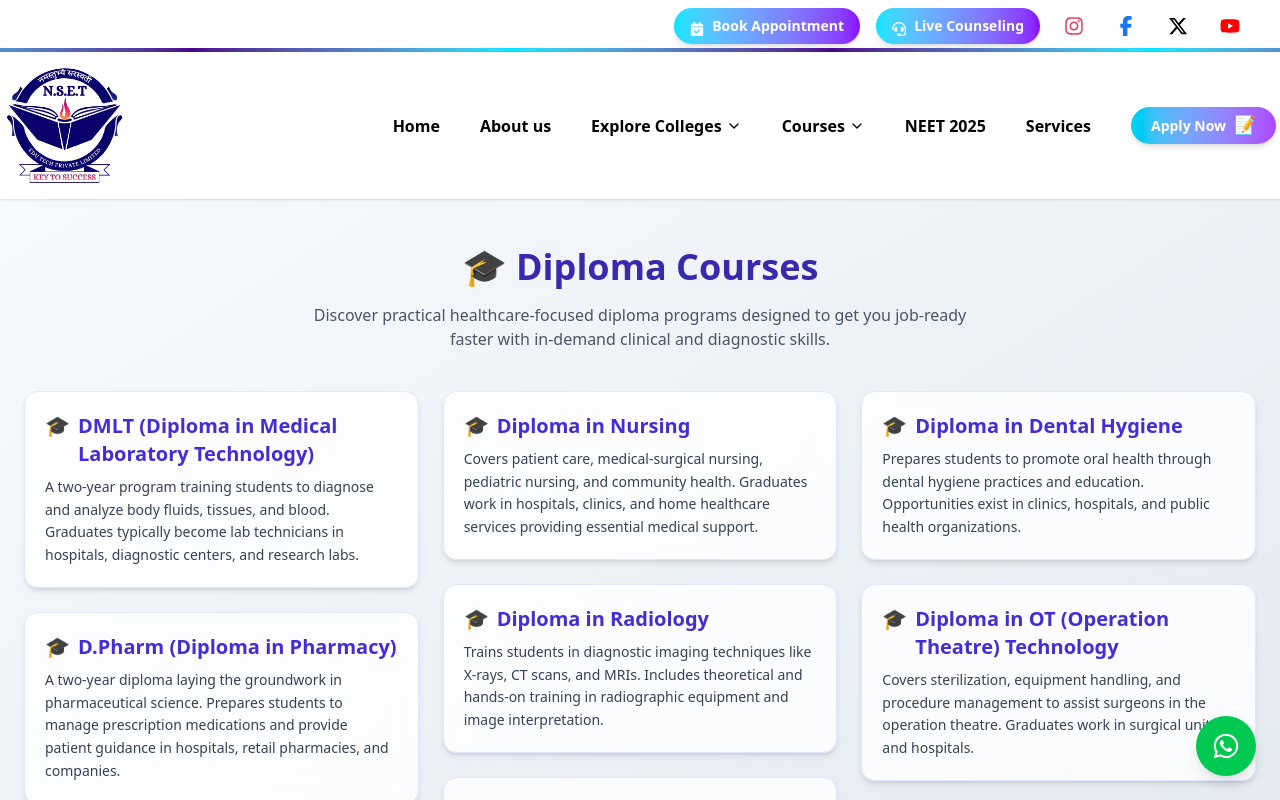
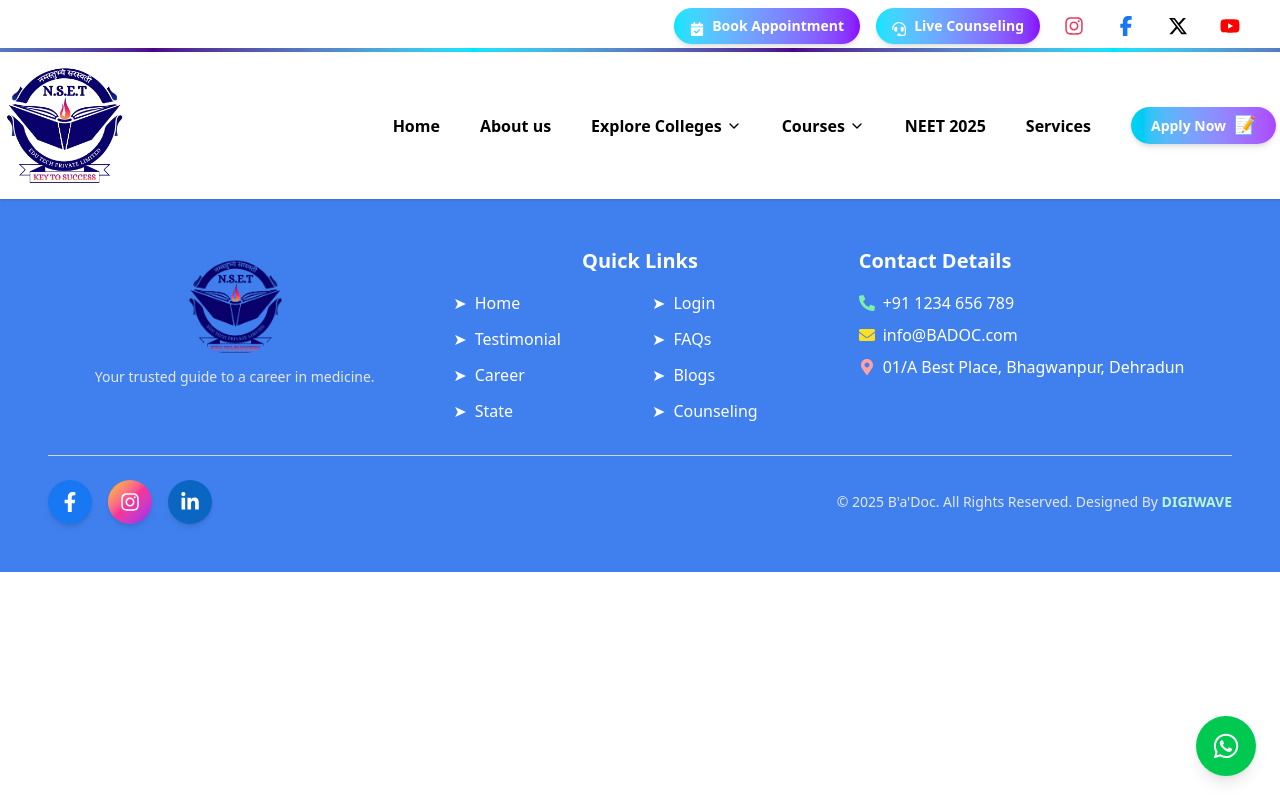
Before and after one commit to DiGiwaVe-ShivaA/MBBS, a Next.js app: page /courses/diploma in a window 1280 px wide. Shown: the top 800 px of the page. Built offline with nearby package versions, Linux system fonts and the light colour scheme.

Commit message:
asdfas2342

```diff
--- a/src/app/courses/diploma/page.js
+++ b/src/app/courses/diploma/page.js
@@ -2,8 +2,8 @@
 import { useState } from "react";
 import TopBar from "../../../components/TopBar";
 import Navbar from "../../../components/Navbar";
-import HeroSectionPGB from "../../../components/HeroSectionPGB";
-import HeroSectionDiplomaA from "../../../components/HeroSectionDiplomaA";
+// import HeroSectionPGB from "../../../components/HeroSectionPGB";
+// import HeroSectionDiplomaA from "../../../components/HeroSectionDiplomaA";
 import Footer from "../../../components/Footer";
 
 export default function CollegeStatePage() {
@@ -12,8 +12,8 @@ export default function CollegeStatePage() {
       <TopBar />
       <Navbar />
       <main>
-        <HeroSectionDiplomaA />
-        <HeroSectionPGB />
+        {/* <HeroSectionDiplomaA /> */}
+        {/* <HeroSectionPGB /> */}
       </main>
       <Footer />
     </div>
--- a/src/app/courses/ug/mbbs/page.js
+++ b/src/app/courses/ug/mbbs/page.js
@@ -3,7 +3,7 @@ import { useState } from "react";
 import TopBar from "../../../../components/TopBar";
 import Navbar from "../../../../components/Navbar";
 import HeroSectionMBBSA from "../../../../components/HeroSectionMBBSA";
-// import HeroSectionPGA from "../../../../components/HeroSectionPGA";
+
 import Footer from "../../../../components/Footer";
 
 export default function CollegeStatePage() {
@@ -13,7 +13,6 @@ export default function CollegeStatePage() {
       <Navbar />
       <main>
         <HeroSectionMBBSA />
-        {/* <HeroSectionPGB /> */}
       </main>
       <Footer />
     </div>
```
